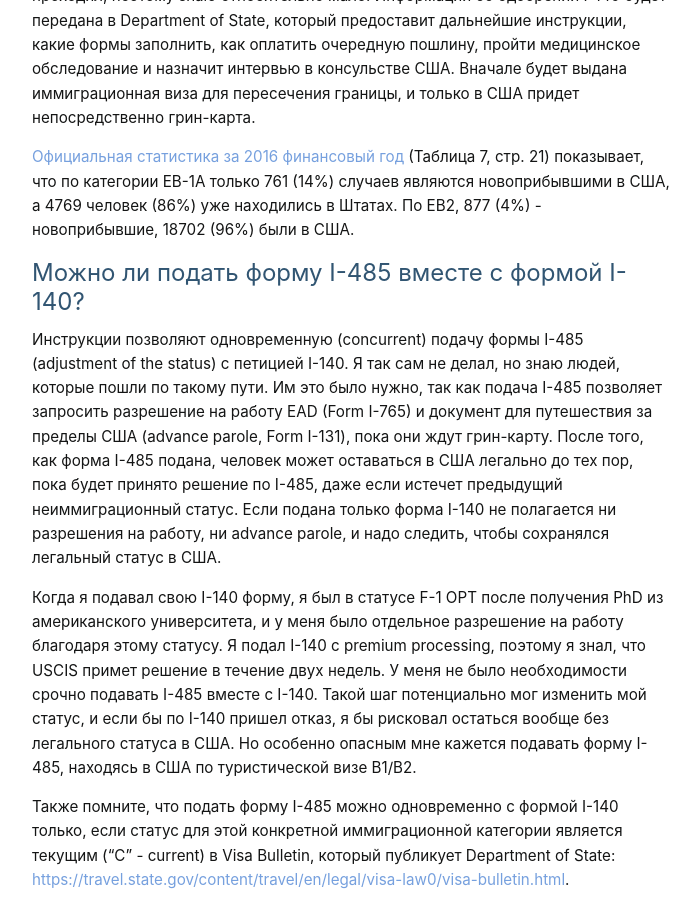
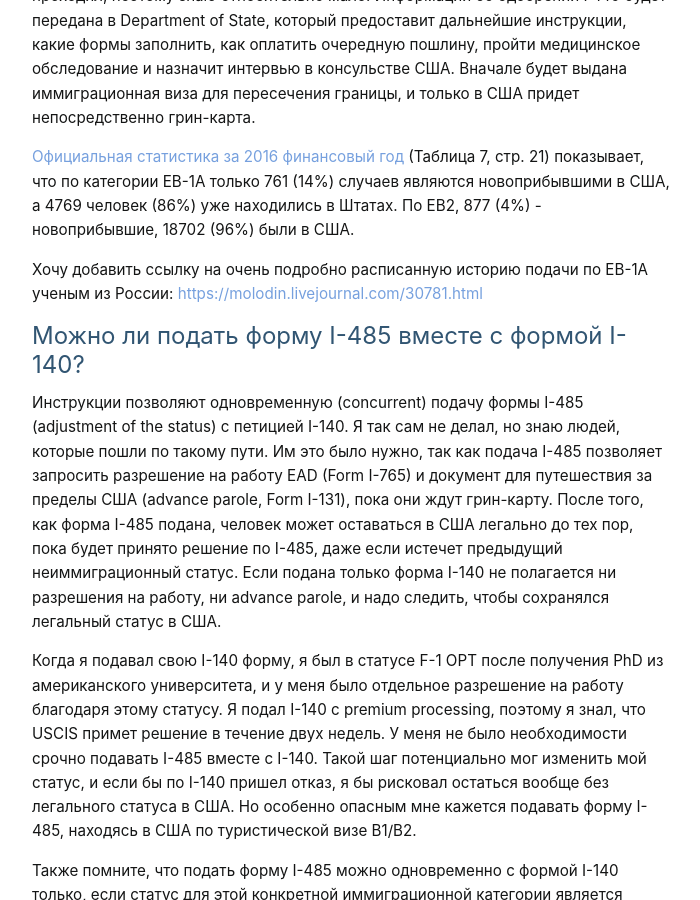
Before and after one commit to andreychemist/andreychemist.github.io, a Jekyll site: the page built from pages/faq-rus.md, in a window 1280 px wide and 900 px high, scrolled down 5664 px. Shown: the whole window, without its empty margins (288-988 px from the left). Built offline with Jekyll 4.4.1, drawn with Linux system fonts in a browser that asks for light colours; some web fonts are replaced.

Commit message:
link to molodin

```diff
--- a/pages/faq-rus.md
+++ b/pages/faq-rus.md
@@ -96,6 +96,8 @@ EB2-NIW считается более простой категорией. Я л
 Процесс получения грин-карты после одобрения I-140 очень отличается для людей, которые уже находятся в США в легальном неиммиграционном статусе (они подают форму I-485 на смену статуса) и для людей, кто живет заграницей. Они должны пройти через процесс, который называется “consular processing”. Я через него не проходил, поэтому знаю относительно мало. Информации об одобрении I-140 будет передана в Department of State, который предоставит дальнейшие инструкции, какие формы заполнить, как оплатить очередную пошлину, пройти медицинское обследование и назначит интервью в консульстве США. Вначале будет выдана иммиграционная виза для пересечения границы, и только в США придет непосредственно грин-карта.
 
 [Официальная статистика за 2016 финансовый год](https://www.dhs.gov/sites/default/files/publications/2016%20Yearbook%20of%20Immigration%20Statistics.pdf) (Таблица 7, стр. 21) показывает, что по категории EB-1A только 761 (14%) случаев являются новоприбывшими в США, а 4769 человек (86%) уже находились в Штатах. По EB2, 877 (4%) - новоприбывшие, 18702 (96%) были в США.
+
+Хочу добавить ссылку на очень подробно расписанную историю подачи по EB-1A ученым из России: <https://molodin.livejournal.com/30781.html>
 
 # Можно ли подать форму I-485 вместе с формой I-140?
 
```
Also changed, not shown: 1 other file.
